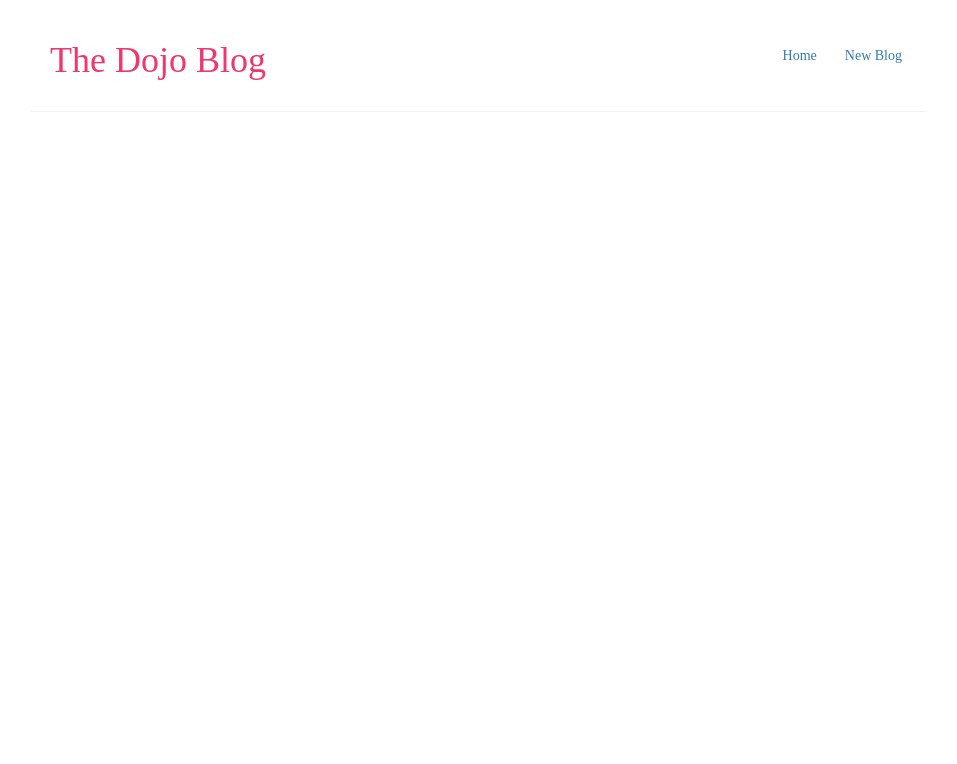
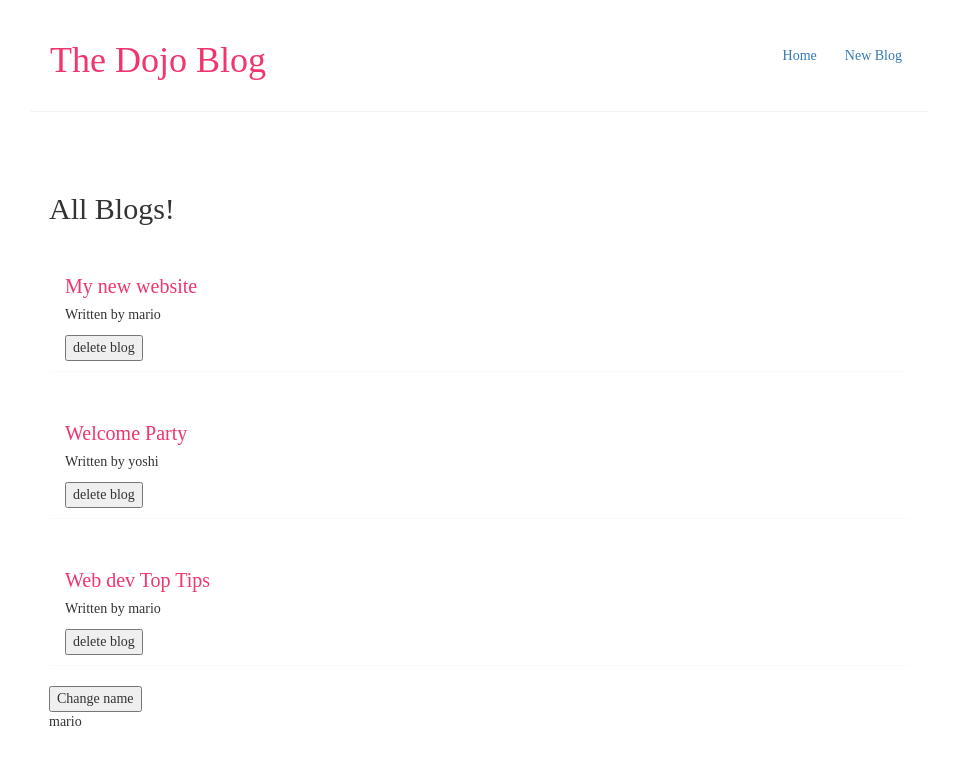
Before and after one commit to hamzazaka/my-react, a React (Create React App) app in the folder blog-app/: page /blogs/1 in a window 1280 px wide. Shown: the top 764 px of the page, without its empty margins (161-1118 px from the left). Built offline with nearby package versions, Linux system fonts and the light colour scheme.

Commit message:
working on the bloging home component

```diff
--- a/blog-app/src/components/Home.js
+++ b/blog-app/src/components/Home.js
@@ -1,20 +1,33 @@
-import { useState } from "react";
+import { useState, useEffect } from "react";
+import Bloglist from "./bloglist";
 
 export default function Home() {
   const [blogs,setBlogs]=useState([
       {title:'My new website',body:'lorem ipsum ......',author:'mario',id:1},
       {title:'Welcome Party',body:'lorem ipsum ......',author:'yoshi',id:2},
-      {title:'Web dev Top Tips',body:'lorem ipsum ......',author:'hamza',id:3}
+      {title:'Web dev Top Tips',body:'lorem ipsum ......',author:'mario',id:3}
   ]);
+
+  const [name,setName]=useState('mario')
+
+
+    const handleDelete=(id)=>{
+        const newBlogs=blogs.filter(blog=>blog.id!==id);
+        setBlogs(newBlogs)
+    }
+
+    useEffect(()=>{
+      console.log('use effect ran');
+      console.log(blogs);
+    },[])
 
     return (
         <div className="home">
-            {blogs.map((blog)=>{
-                <div className="blog-preview" key={blog.id}>
-                    <h2>{blog.title}</h2>
-                    <p>Written by {blog.author}</p>
-                </div>
-            })}
+            <Bloglist blogs={blogs} title='All Blogs!' handleDelete={handleDelete}/>
+            <button onClick={()=>setName('hamza')}>Change name</button>
+            <p>{name}</p>
+
+
         </div>
     )
 }
--- /dev/null
+++ b/blog-app/src/components/bloglist.js
@@ -0,0 +1,16 @@
+
+export default function Bloglist({blogs,title,handleDelete}) {
+
+    return (
+        <div className="blog-list">
+            <h2>{title}</h2>
+            {blogs.map((blog)=>(
+           <div className="blog-preview" key={blog.id}>
+                    <h2>{blog.title}</h2>
+                    <p>Written by {blog.author}</p>
+                    <button onClick={()=>handleDelete(blog.id)}>delete blog</button>
+                </div>
+            ))}
+        </div>
+    )
+}
```
